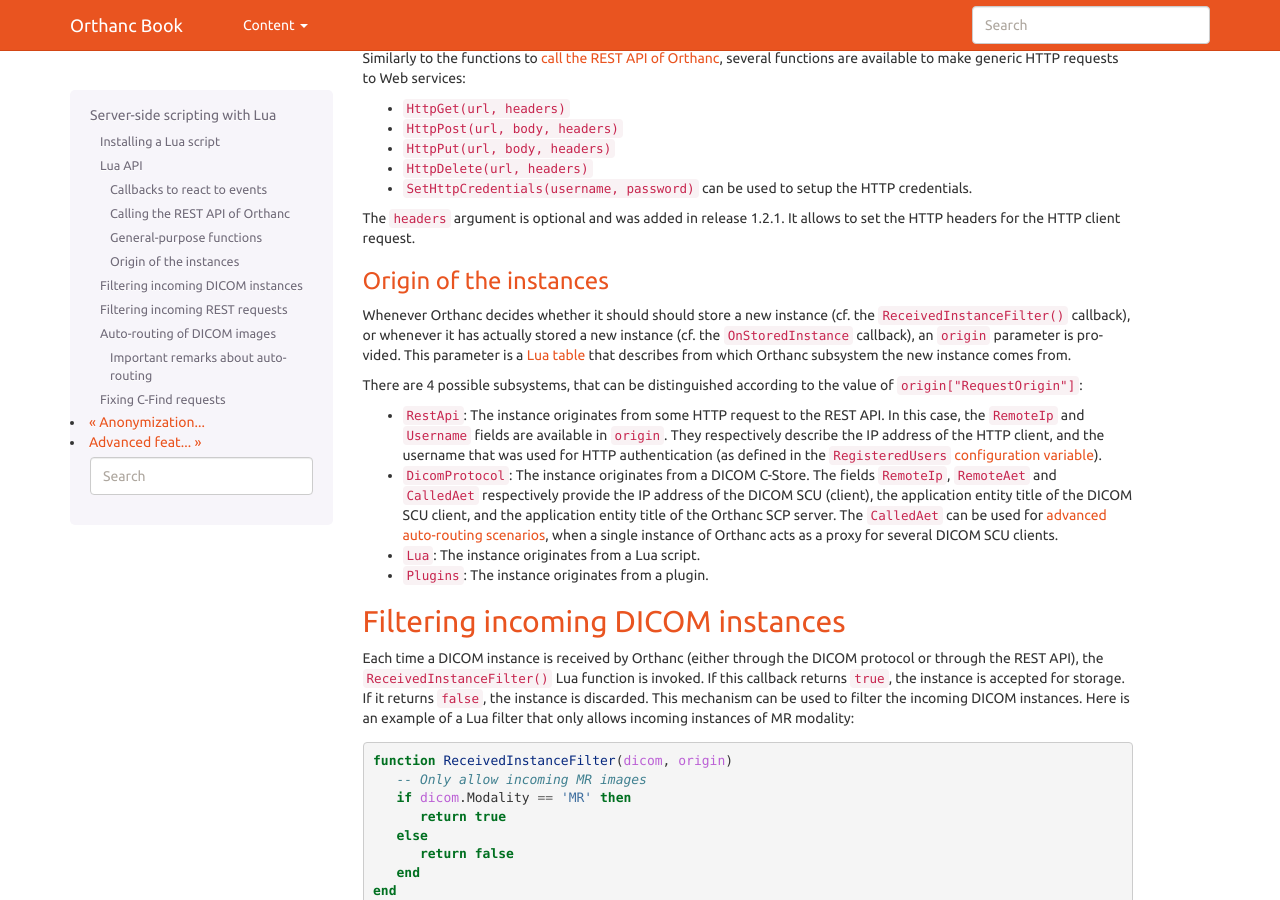
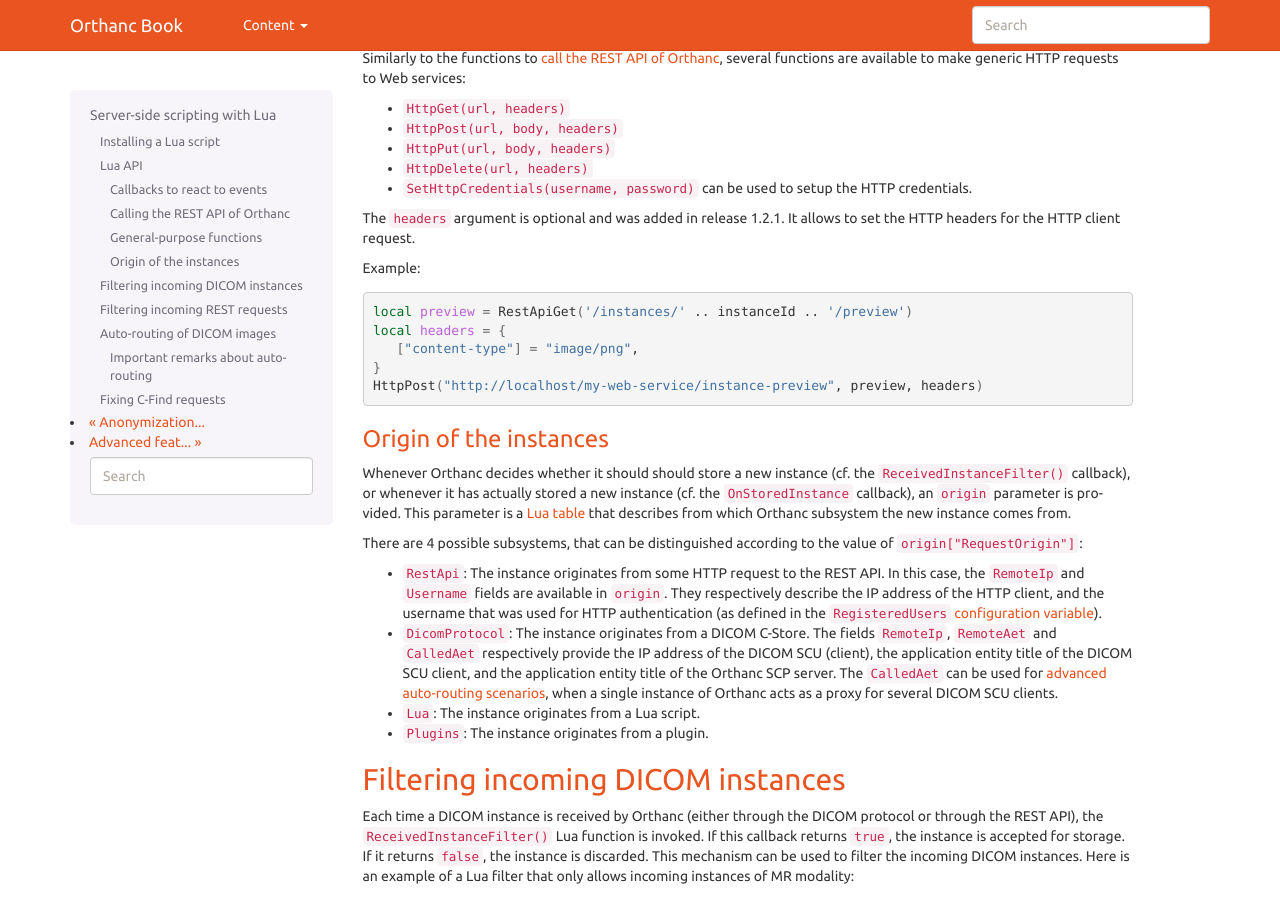
Before and after one commit to orthanc-mirrors/orthanc-book, a Sphinx documentation site: the page built from Sphinx/source/users/lua.rst, in a window 1280 px wide and 900 px high, scrolled down 2383 px. Built offline with Sphinx 7.4.7, drawn with Linux system fonts in a browser that asks for light colours.

Commit message:
added a sample of headers for HttpPost lua method

```diff
--- a/Sphinx/source/users/lua.rst
+++ b/Sphinx/source/users/lua.rst
@@ -195,6 +195,14 @@
 
 The ``headers`` argument is optional and was added in release
 1.2.1. It allows to set the HTTP headers for the HTTP client request.
+
+Example::
+
+   local preview = RestApiGet('/instances/' .. instanceId .. '/preview')
+   local headers = {
+      ["content-type"] = "image/png",
+   }
+   HttpPost("http://localhost/my-web-service/instance-preview", preview, headers)
 
 .. _lua-origin:
 
```
